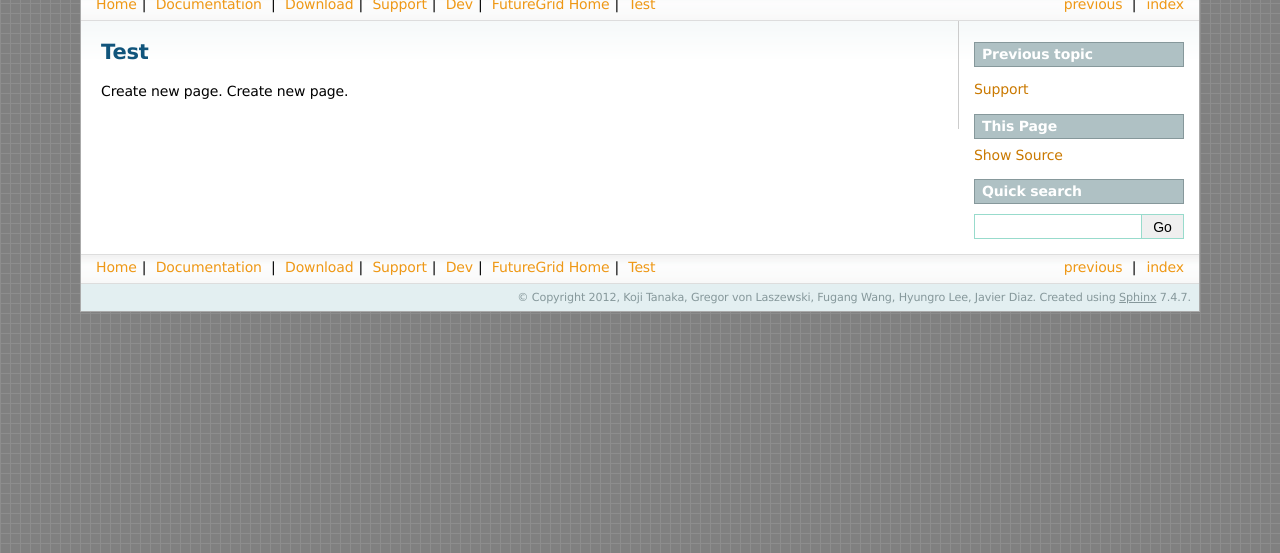
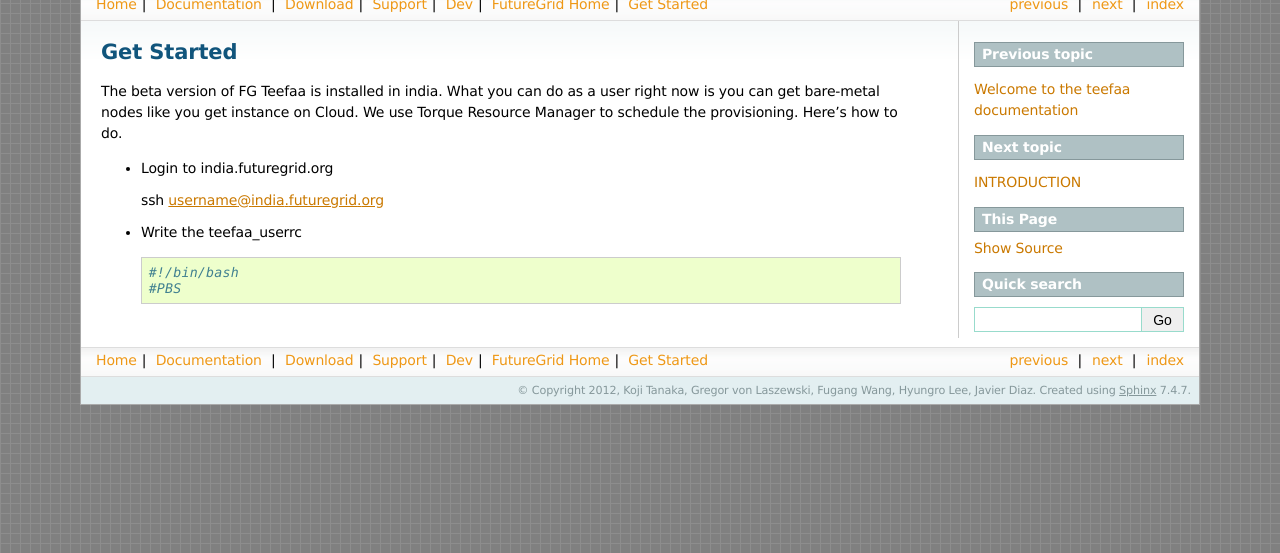
Before and after one commit to futuregrid/deprecated-teefaa, a Sphinx documentation site: the page built from doc/source/getstarted.rst, in a window 1280 px wide, cut to the strip 347-900 px from the top of the page. Built offline with Sphinx 7.4.7, drawn with Linux system fonts in a browser that asks for light colours; formulas are drawn with MathJax 3.

Commit message:
update doc

```diff
--- a/doc/source/getstarted.rst
+++ b/doc/source/getstarted.rst
@@ -1,4 +1,15 @@
-Test
+Get Started
 =====
-Create new page.
-Create new page.
+
+The beta version of FG Teefaa is installed in india. What you can do as a user right now is
+you can get bare-metal nodes like you get instance on Cloud. We use Torque Resource Manager
+to schedule the provisioning. Here's how to do.
+
+* Login to india.futuregrid.org ::
+
+  ssh username@india.futuregrid.org
+
+* Write the teefaa_userrc ::
+
+  #!/bin/bash
+  #PBS
--- a/doc/source/index.rst
+++ b/doc/source/index.rst
@@ -23,11 +23,11 @@ Contents:
 .. toctree::
    :maxdepth: 2
 
+   getstarted
    intro
    modules
    download
    support
-   getstarted
 
 Indices and tables
 ==================
@@ -35,5 +35,3 @@ Indices and tables
 * :ref:`genindex`
 * :ref:`modindex`
 * :ref:`search`
-
-Test
```
